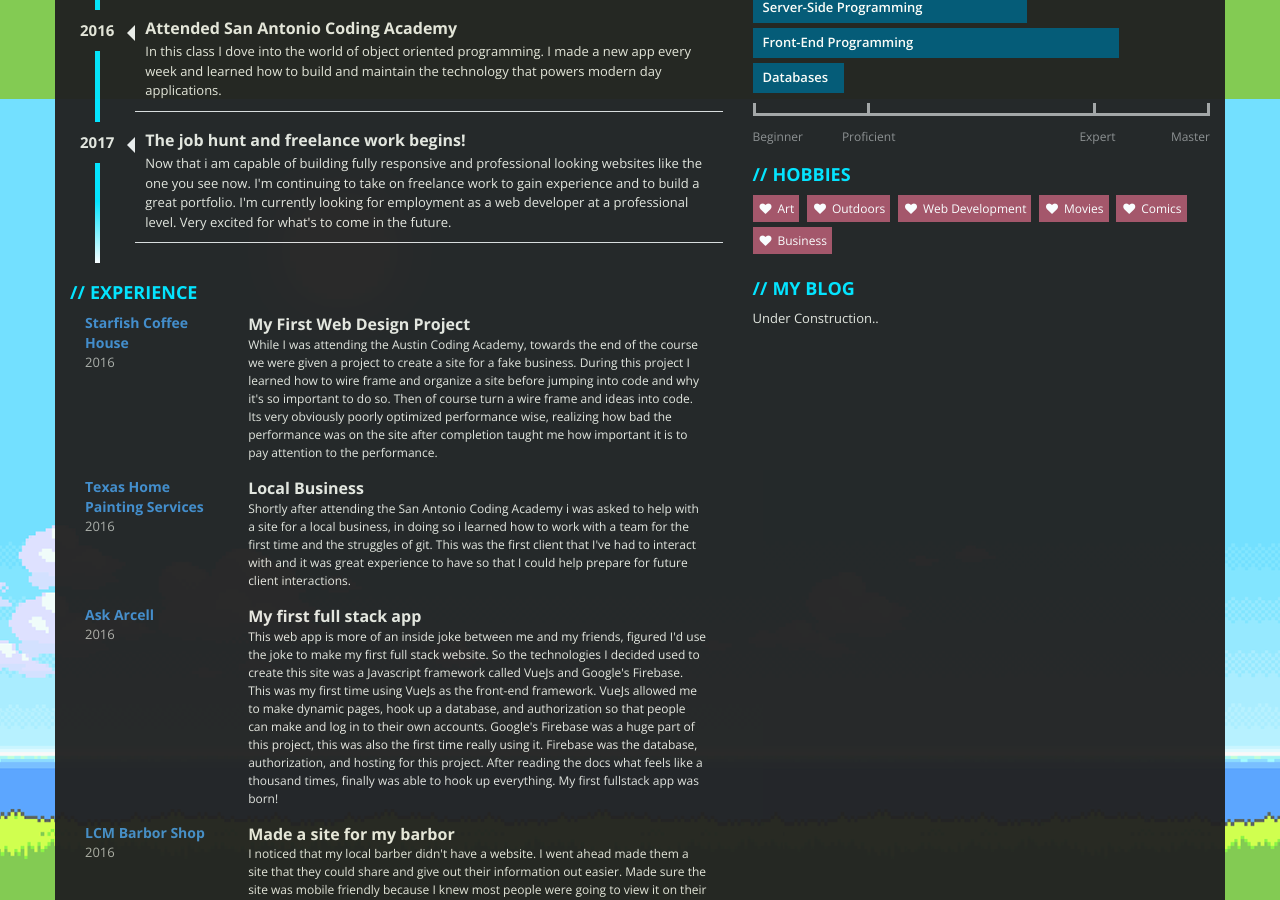
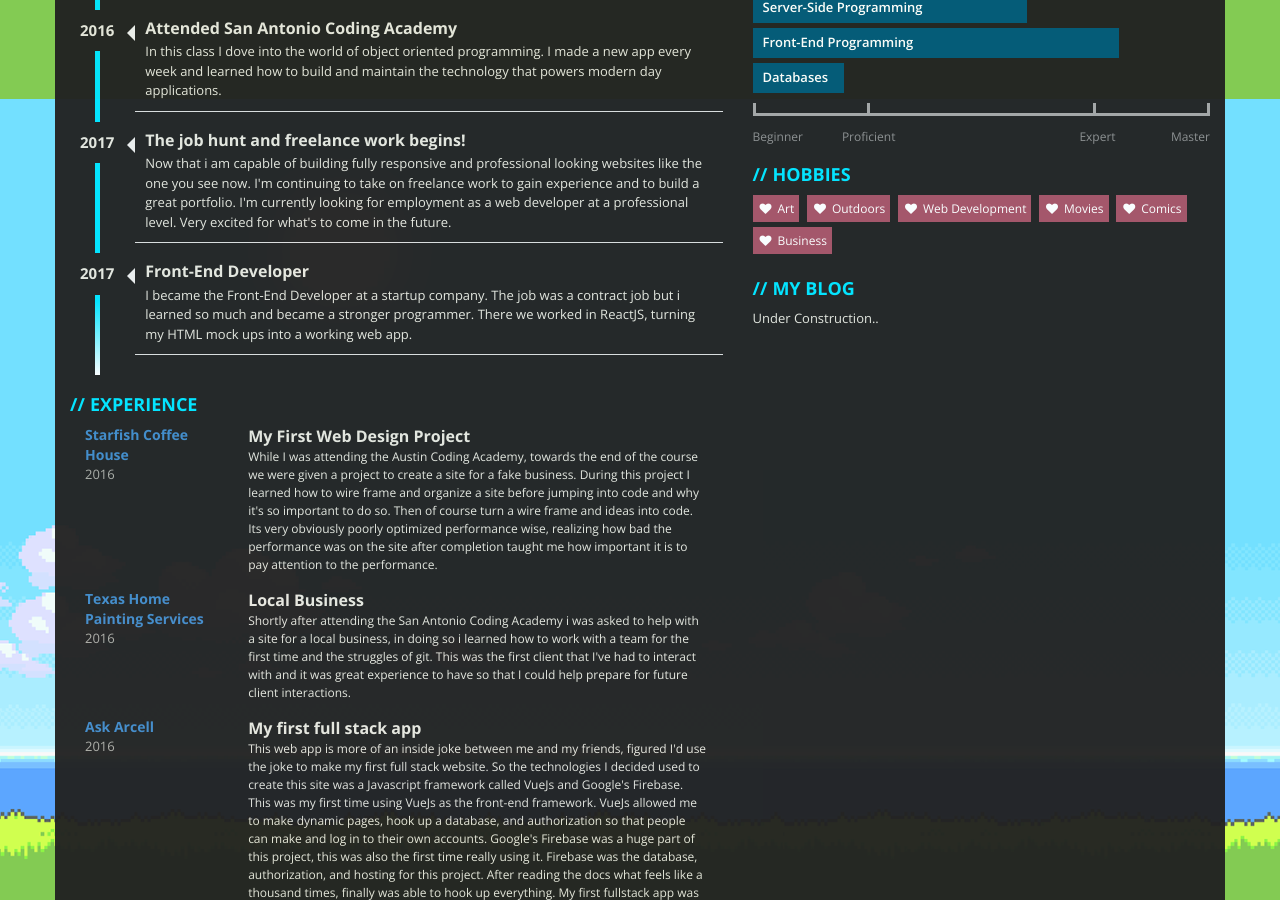
Before and after one commit to Btace13/PersonalSite, a Jekyll site: the page built from index.html, in a window 1280 px wide and 900 px high, scrolled down 801 px. Built offline with Jekyll 4.4.1, drawn with Linux system fonts in a browser that asks for light colours.

Commit message:
Update education.html

```diff
--- a/_includes/education.html
+++ b/_includes/education.html
@@ -37,5 +37,12 @@
                   <p>Now that i am capable of building fully responsive and professional looking websites like the one you see now. I'm continuing to take on freelance work to gain experience and to build a great portfolio. I'm currently looking for employment as a web developer at a professional level. Very excited for what's to come in the future.</p>
                 </div>
               </li>
+             <li>
+                <div class="year pull-left">2017</div>
+                <div class="description pull-right">
+                  <h3>Front-End Developer</h3>
+                  <p>I became the Front-End Developer at a startup company. The job was a contract job but i learned so much and became a stronger programmer. There we worked in ReactJS, turning my HTML mock ups into a working web app.</p>
+                </div>
+              </li>
             </ul>
           </div>
```
